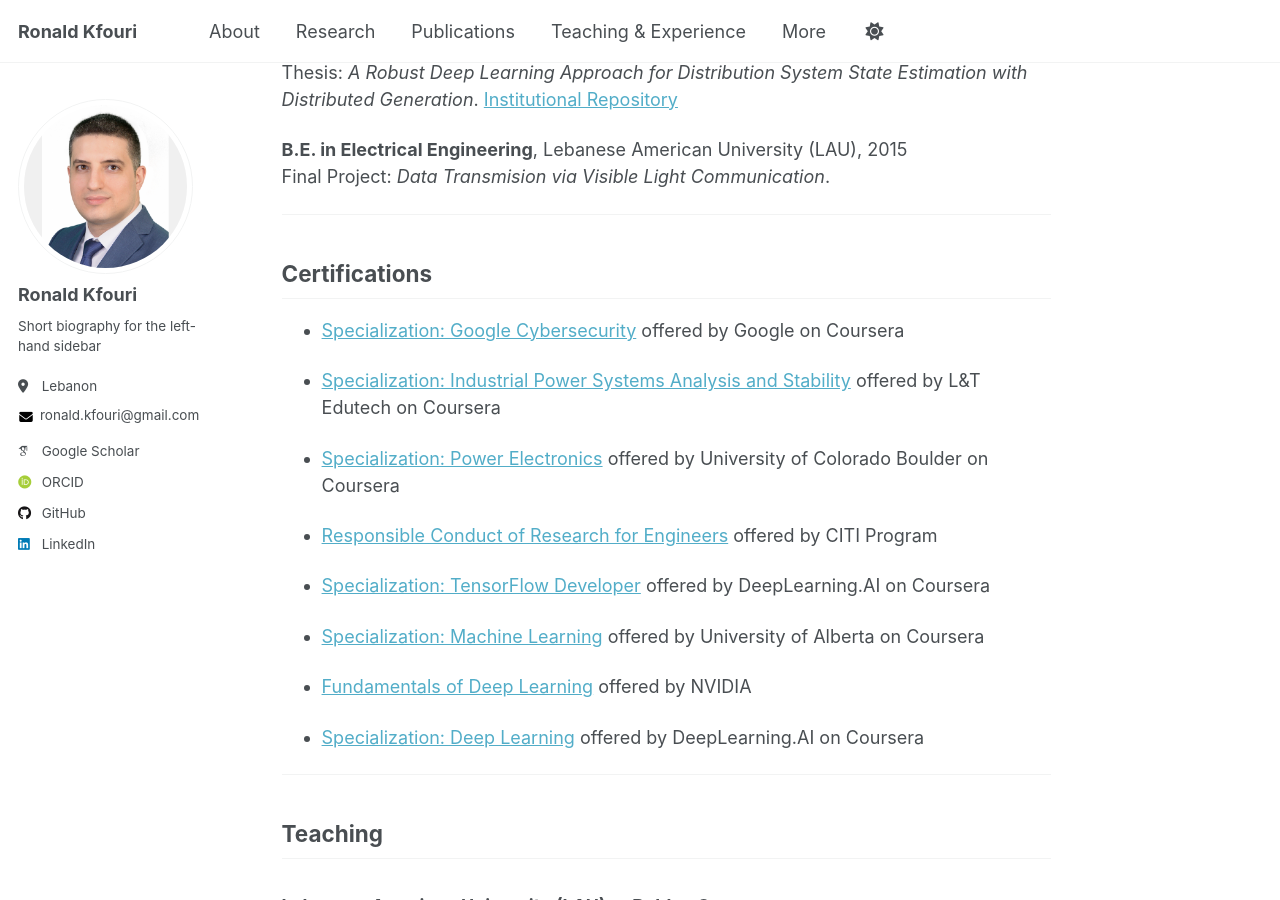
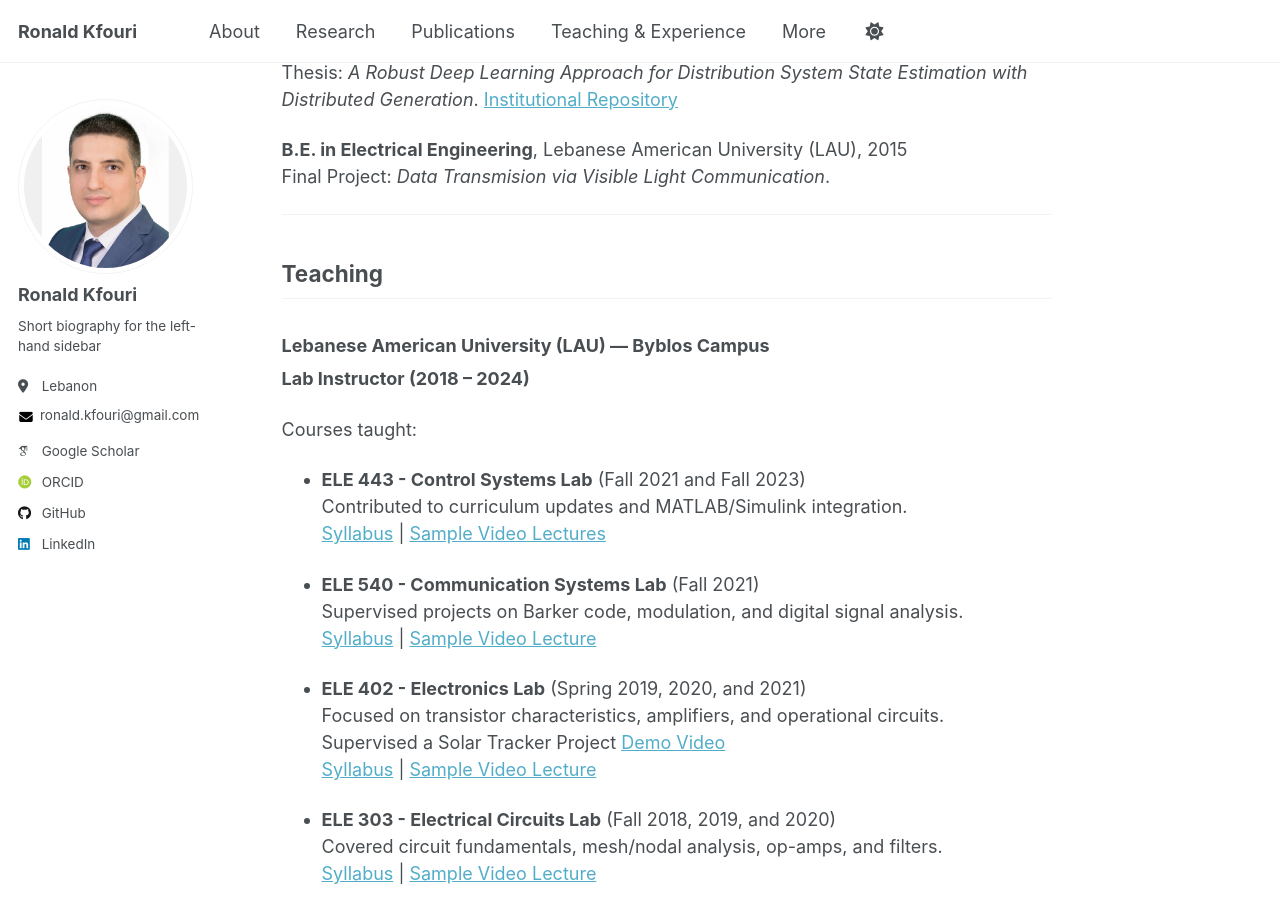
Before and after one commit to RonaldKfouri/RonaldKfouri.github.io, a Jekyll site: the page built from _pages/about.md, in a window 1280 px wide and 900 px high, scrolled down 1167 px. Built offline with Jekyll 4.4.1, drawn with Linux system fonts in a browser that asks for light colours; some web fonts are replaced; a script that is not in the unit is left out; some of the changed text lies outside the part shown.

Commit message:
Update about.md

```diff
--- a/_pages/about.md
+++ b/_pages/about.md
@@ -51,25 +51,6 @@ Final Project: *Data Transmision via Visible Light Communication*.
 
 ---
 
-## Certifications {#certifications}
-
-- [Specialization: Google Cybersecurity](https://www.coursera.org/account/accomplishments/specialization/certificate/DIOAAWWSI126) offered by Google on Coursera
-
-- [Specialization: Industrial Power Systems Analysis and Stability](https://www.coursera.org/account/accomplishments/specialization/certificate/VNTIVJ29DX5V) offered by L&T Edutech on Coursera
-
-- [Specialization: Power Electronics](https://www.coursera.org/account/accomplishments/specialization/certificate/SOOKHULE6WY8) offered by University of Colorado Boulder on Coursera
-
-- [Responsible Conduct of Research for Engineers](https://www.citiprogram.org/verify/?w8ddec41f-1400-43e5-96ed-4878cc439313-63899263) offered by CITI Program
-
-- [Specialization: TensorFlow Developer](https://www.coursera.org/account/accomplishments/specialization/certificate/P75L5MJP99WG) offered by DeepLearning.AI on Coursera
-
-- [Specialization: Machine Learning](https://www.coursera.org/account/accomplishments/specialization/certificate/UUGC4Q7HGYRU) offered by University of Alberta on Coursera
-
-- [Fundamentals of Deep Learning](https://courses.nvidia.com/certificates/e6af57e064f84bf4994d2f22170bea54/) offered by NVIDIA
-
-- [Specialization: Deep Learning](https://www.coursera.org/account/accomplishments/specialization/certificate/Z2PLFDK576KV) offered by DeepLearning.AI on Coursera
-
----
 
 ## Teaching {#teaching}
 
```
Also changed, not shown: other parts of _pages/about.md (+20 -0 lines).
